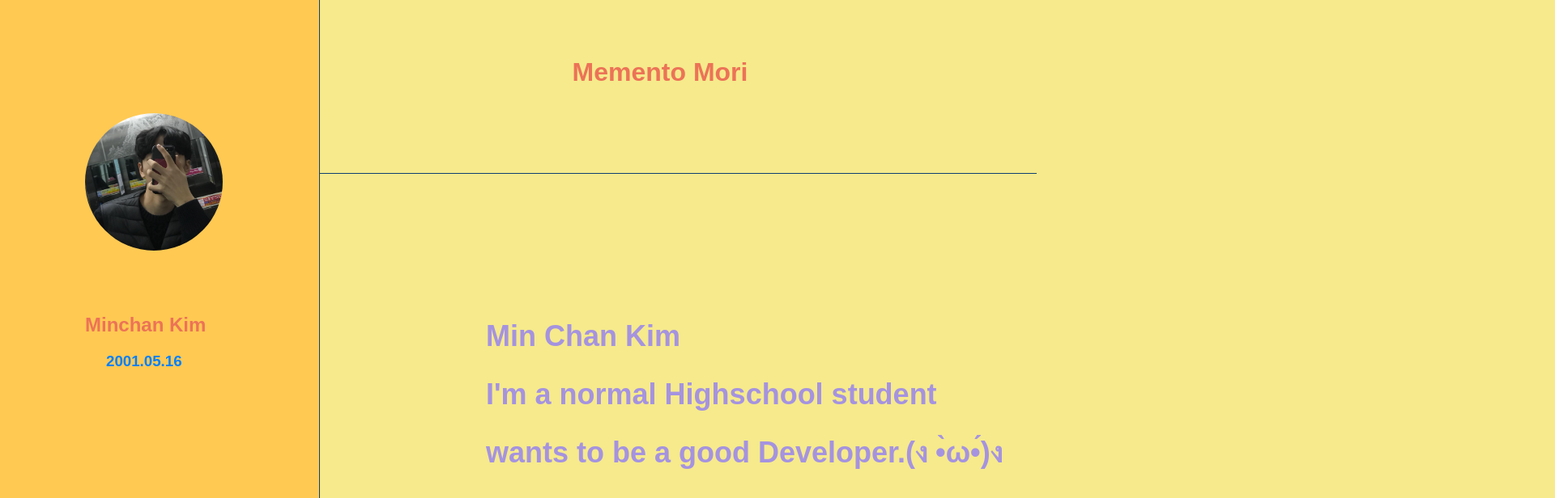
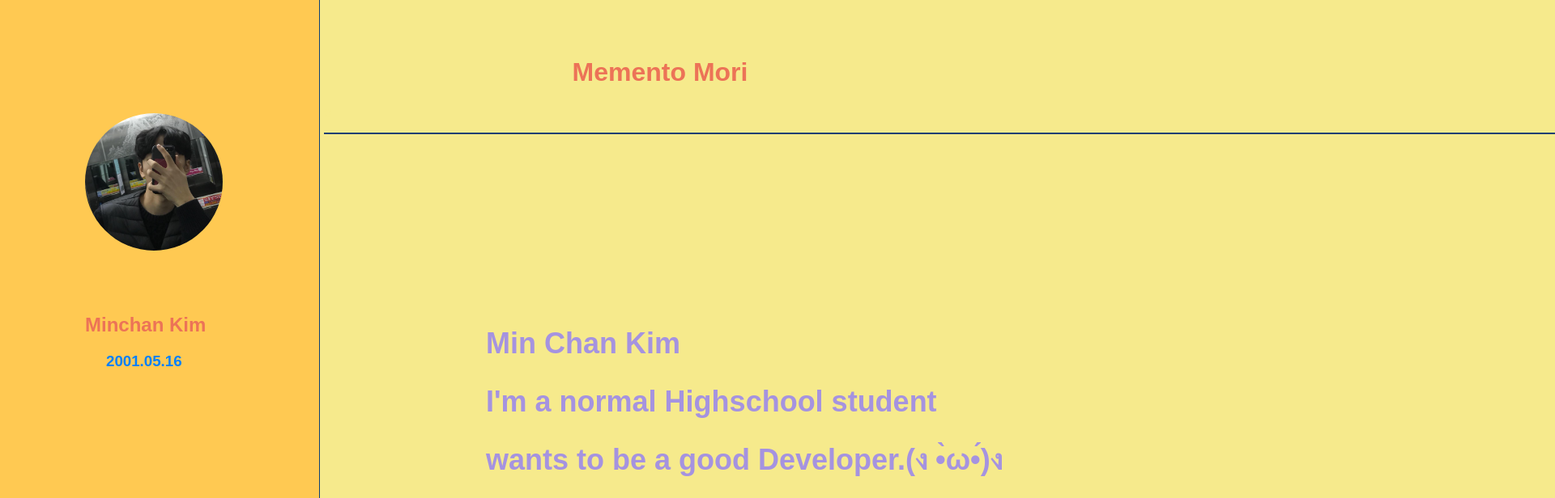
Before and after one commit to j1noo/minchan, a plain HTML site: page index.html in a window 1280 px wide. Shown: the top 616 px of the page at 81% size, 1920 px wide, since content can reach past the window. Drawn offline with Linux system fonts and the light colour scheme; a web font is replaced by a local one.

Commit message:
Update index.html

```diff
--- a/index.html
+++ b/index.html
@@ -28,9 +28,9 @@
       }
 
       header {
-        /*border-top: 1.5px solid #0e4072;
-          border-right: 1.5px solid #0e4072;*/
-        border-bottom: 1.5px solid #0e4072;
+      /*border-top: 1.5px solid #0e4072;
+        border-right: 1.5px solid #0e4072;
+        border-bottom: 1.5px solid #0e4072;*/
         padding: 50px;
         padding-left: 400px;
       }
@@ -107,6 +107,7 @@
       <header>
         <div><a href="https://ko.wikipedia.org/wiki/%EB%A9%94%EB%A9%98%ED%86%A0_%EB%AA%A8%EB%A6%AC" target="_blank" style="color:#EC7357;"><p class="ft"><h1>Memento Mori</h1></p></div></a>
         <p> <a name="introduction">o</a> </p>
+        <hr width=99999 color="#0e4072" align="right">
       </header>
 
       <article class="intro">
```
